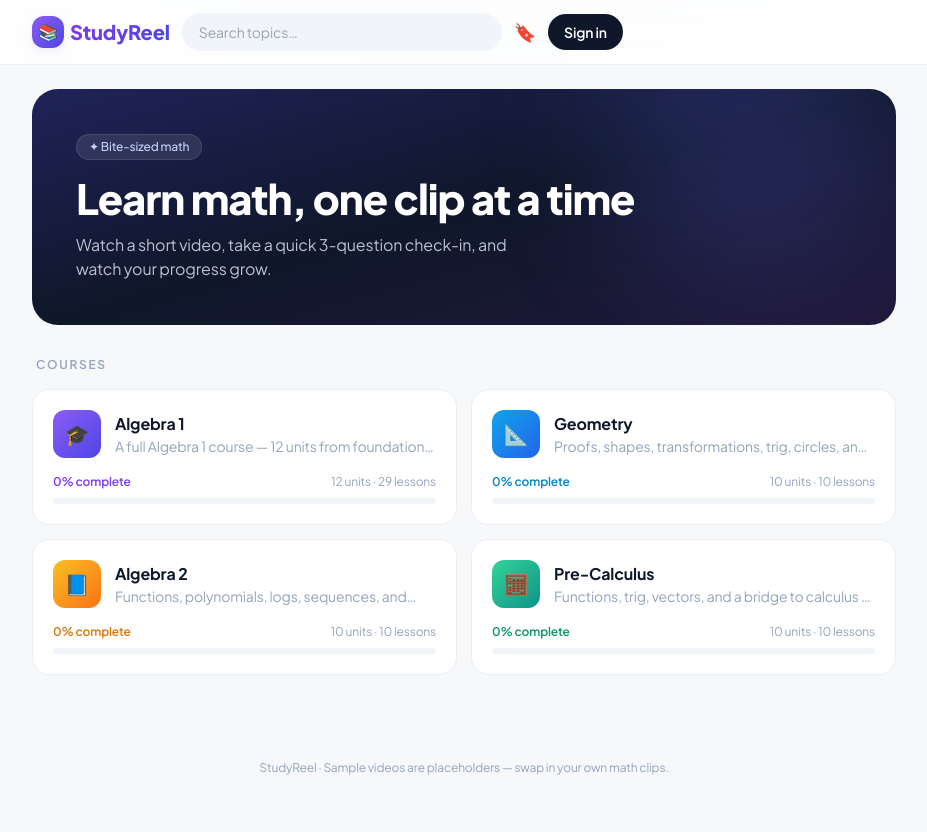
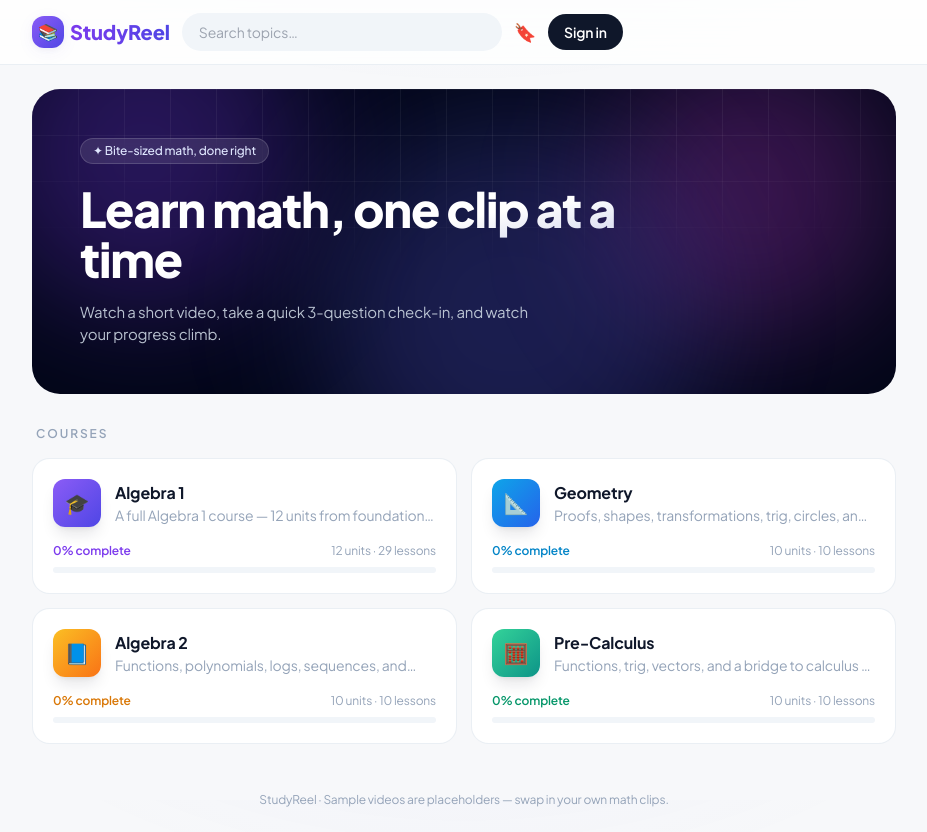
Before and after one commit to annaraheja2/studyreel, a React (Vite) app: page /#/ in a window 1280 px wide. Shown: the whole page, without its empty margins (176-1103 px from the left). Before the commit the page ends 800 px from the top, so only its background shows below. Built offline with nearby package versions, Linux system fonts and the light colour scheme; no server answers; the database is empty.

Commit message:
Richer, cooler design: mesh hero, grid texture, gradient headline, color-glow cards

```diff
--- a/src/pages/Course.tsx
+++ b/src/pages/Course.tsx
@@ -21,12 +21,12 @@ export default function CoursePage() {
     <div className="space-y-6">
       <Link to="/" className="text-sm text-slate-500 hover:text-brand-600 font-medium transition">← All courses</Link>
 
-      <section className="relative overflow-hidden rounded-[26px] p-7 sm:p-8 bg-slate-900 text-white">
-        <div className="absolute inset-0 bg-gradient-to-br from-indigo-600/25 via-transparent to-fuchsia-600/10" />
-        <div className="absolute -top-16 right-0 w-56 h-56 rounded-full bg-indigo-500/20 blur-3xl" />
+      <section className="relative overflow-hidden rounded-[26px] p-7 sm:p-8 bg-slate-950 text-white">
+        <div className="absolute -top-20 -left-10 w-64 h-64 rounded-full bg-violet-600/25 blur-3xl" />
+        <div className="absolute -bottom-20 right-0 w-72 h-72 rounded-full bg-indigo-500/25 blur-3xl" />
         <div className="relative">
-          <h1 className="text-2xl font-extrabold tracking-tight">{course.emoji} {course.name}</h1>
-          <p className="text-slate-300/90 mt-1">{course.description}</p>
+          <h1 className="text-2xl sm:text-3xl font-extrabold tracking-tight bg-gradient-to-br from-white to-indigo-200/80 bg-clip-text text-transparent">{course.emoji} {course.name}</h1>
+          <p className="text-slate-300/90 mt-1.5">{course.description}</p>
           <div className="flex items-center justify-between mt-5 text-sm">
             <span className="font-semibold">{pct}% complete</span>
             <span className="text-slate-400">{done}/{total} lessons</span>
--- a/src/pages/Home.tsx
+++ b/src/pages/Home.tsx
@@ -3,14 +3,22 @@ import { courseLessonCount } from '../data/content'
 import { useUser } from '../lib/UserContext'
 import { useContent } from '../lib/ContentContext'
 
-// Subtle color accents cycled across course cards — refined, not loud.
+// Rich accent set — each course glows in its own color on hover.
 const ACCENTS = [
-  { grad: 'from-violet-500 to-indigo-600', dot: 'bg-violet-500', soft: 'text-violet-600' },
-  { grad: 'from-sky-500 to-blue-600', dot: 'bg-sky-500', soft: 'text-sky-600' },
-  { grad: 'from-amber-400 to-orange-500', dot: 'bg-amber-500', soft: 'text-amber-600' },
-  { grad: 'from-emerald-400 to-teal-600', dot: 'bg-emerald-500', soft: 'text-emerald-600' },
-  { grad: 'from-rose-500 to-pink-600', dot: 'bg-rose-500', soft: 'text-rose-600' },
+  { grad: 'from-violet-500 to-indigo-600', text: 'text-violet-600', bar: 'from-violet-500 to-indigo-500', glow: 'hover:shadow-[0_18px_50px_-18px_rgba(124,58,237,0.55)]' },
+  { grad: 'from-sky-500 to-blue-600', text: 'text-sky-600', bar: 'from-sky-500 to-blue-500', glow: 'hover:shadow-[0_18px_50px_-18px_rgba(2,132,199,0.55)]' },
+  { grad: 'from-amber-400 to-orange-500', text: 'text-amber-600', bar: 'from-amber-400 to-orange-500', glow: 'hover:shadow-[0_18px_50px_-18px_rgba(234,88,12,0.55)]' },
+  { grad: 'from-emerald-400 to-teal-600', text: 'text-emerald-600', bar: 'from-emerald-400 to-teal-500', glow: 'hover:shadow-[0_18px_50px_-18px_rgba(13,148,136,0.55)]' },
+  { grad: 'from-rose-500 to-pink-600', text: 'text-rose-600', bar: 'from-rose-500 to-pink-500', glow: 'hover:shadow-[0_18px_50px_-18px_rgba(225,29,72,0.55)]' },
 ]
+
+const GRID = {
+  backgroundImage:
+    'linear-gradient(to right, rgba(255,255,255,0.055) 1px, transparent 1px), linear-gradient(to bottom, rgba(255,255,255,0.055) 1px, transparent 1px)',
+  backgroundSize: '46px 46px',
+  maskImage: 'radial-gradient(120% 80% at 50% 0%, #000 30%, transparent 75%)',
+  WebkitMaskImage: 'radial-gradient(120% 80% at 50% 0%, #000 30%, transparent 75%)',
+}
 
 export default function Home() {
   const { user } = useUser()
@@ -18,26 +26,28 @@ export default function Home() {
 
   return (
     <div className="space-y-8">
-      {/* Sleek dark hero */}
-      <section className="relative overflow-hidden rounded-[26px] p-8 sm:p-11 bg-slate-900 text-white">
-        <div className="absolute inset-0 bg-gradient-to-br from-indigo-600/25 via-transparent to-fuchsia-600/10" />
-        <div className="absolute -top-24 right-0 w-72 h-72 rounded-full bg-indigo-500/20 blur-3xl" />
+      {/* Rich, cool hero */}
+      <section className="relative overflow-hidden rounded-[28px] p-8 sm:p-12 bg-slate-950 text-white">
+        <div className="absolute -top-24 -left-12 w-80 h-80 rounded-full bg-violet-600/30 blur-3xl" />
+        <div className="absolute -top-10 right-0 w-72 h-72 rounded-full bg-fuchsia-500/25 blur-3xl" />
+        <div className="absolute -bottom-28 left-1/3 w-96 h-96 rounded-full bg-indigo-500/25 blur-3xl" />
+        <div className="absolute inset-0" style={GRID} />
         <div className="relative">
-          <span className="inline-flex items-center gap-1.5 text-xs font-medium text-indigo-200 bg-white/10 border border-white/10 rounded-full px-3 py-1 mb-4">
-            ✦ Bite-sized math
+          <span className="inline-flex items-center gap-1.5 text-xs font-medium text-indigo-100 bg-white/10 border border-white/15 backdrop-blur rounded-full px-3 py-1 mb-5">
+            ✦ Bite-sized math, done right
           </span>
-          <h1 className="text-3xl sm:text-[2.6rem] font-extrabold leading-[1.08] tracking-tight max-w-xl">
+          <h1 className="text-4xl sm:text-[3rem] font-extrabold leading-[1.05] tracking-tight max-w-xl bg-gradient-to-br from-white via-white to-indigo-200/80 bg-clip-text text-transparent">
             Learn math, one clip at a time
           </h1>
-          <p className="mt-3 text-slate-300/90 max-w-md">
-            Watch a short video, take a quick 3-question check-in, and watch your progress grow.
+          <p className="mt-4 text-slate-300/90 max-w-md text-[15px]">
+            Watch a short video, take a quick 3-question check-in, and watch your progress climb.
           </p>
         </div>
       </section>
 
       {/* Courses */}
       <div className="space-y-4">
-        <h2 className="text-xs font-semibold text-slate-400 uppercase tracking-[0.14em] px-1">Courses</h2>
+        <h2 className="text-xs font-semibold text-slate-400 uppercase tracking-[0.16em] px-1">Courses</h2>
         <div className="grid gap-3.5 sm:grid-cols-2">
           {COURSES.map((course, i) => {
             const a = ACCENTS[i % ACCENTS.length]
@@ -49,10 +59,10 @@ export default function Home() {
               <Link
                 key={course.id}
                 to={`/course/${course.id}`}
-                className="group bg-white rounded-2xl p-5 border border-slate-200/70 hover:border-slate-300 hover:shadow-soft transition-all"
+                className={`group bg-white rounded-2xl p-5 border border-slate-200/70 hover:border-slate-200 hover:-translate-y-0.5 transition-all duration-300 ${a.glow}`}
               >
                 <div className="flex items-center gap-3.5">
-                  <span className={`grid place-items-center w-12 h-12 rounded-xl text-xl text-white bg-gradient-to-br ${a.grad}`}>
+                  <span className={`grid place-items-center w-12 h-12 rounded-xl text-xl text-white bg-gradient-to-br ${a.grad} shadow-lg shadow-slate-900/10 group-hover:scale-105 transition-transform`}>
                     {course.emoji}
                   </span>
                   <div className="flex-1 min-w-0">
@@ -61,11 +71,11 @@ export default function Home() {
                   </div>
                 </div>
                 <div className="flex items-center justify-between mt-4 text-xs">
-                  <span className={`font-semibold ${a.soft}`}>{pct}% complete</span>
+                  <span className={`font-semibold ${a.text}`}>{pct}% complete</span>
                   <span className="text-slate-400">{course.units.length} units · {total} lessons</span>
                 </div>
                 <div className="h-1.5 bg-slate-100 rounded-full mt-2 overflow-hidden">
-                  <div className={`h-full rounded-full ${a.dot} transition-all`} style={{ width: `${pct}%` }} />
+                  <div className={`h-full rounded-full bg-gradient-to-r ${a.bar} transition-all`} style={{ width: `${pct}%` }} />
                 </div>
               </Link>
             )
```
